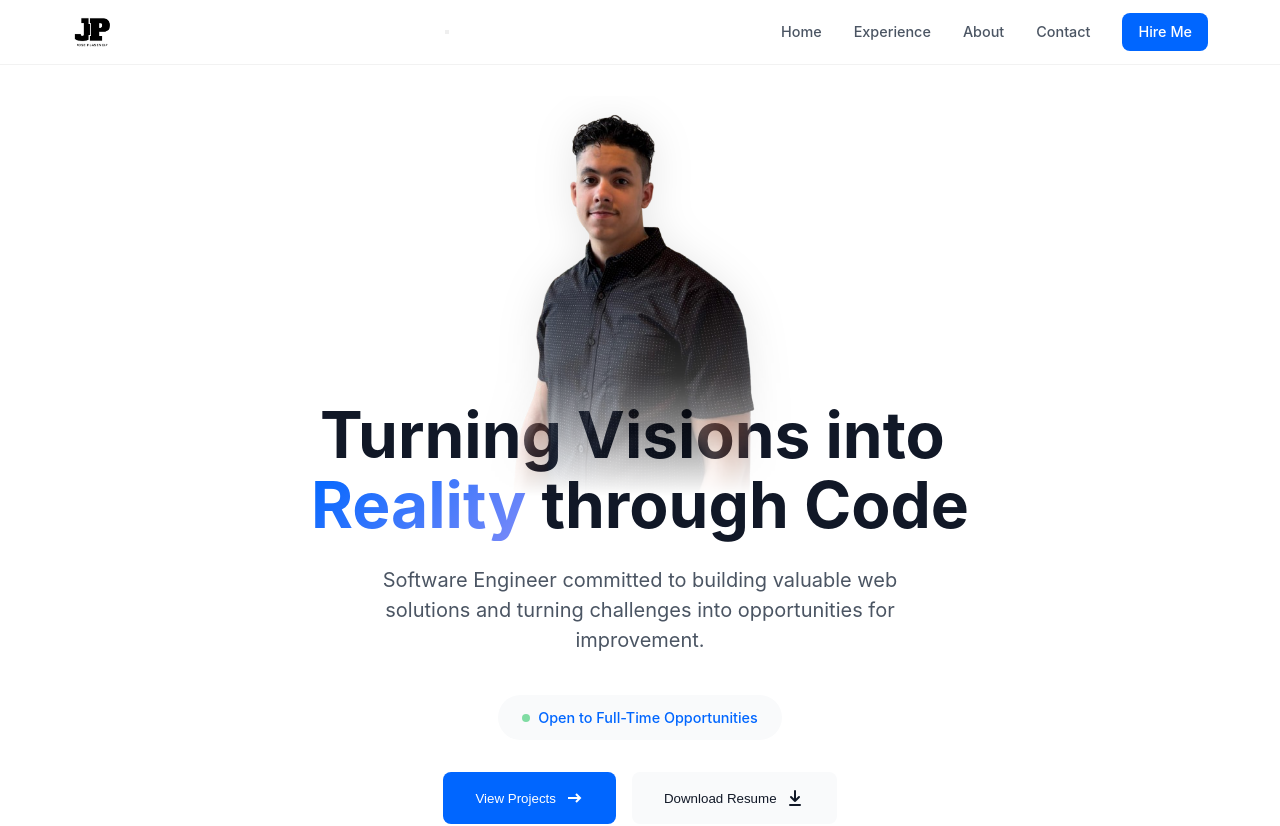
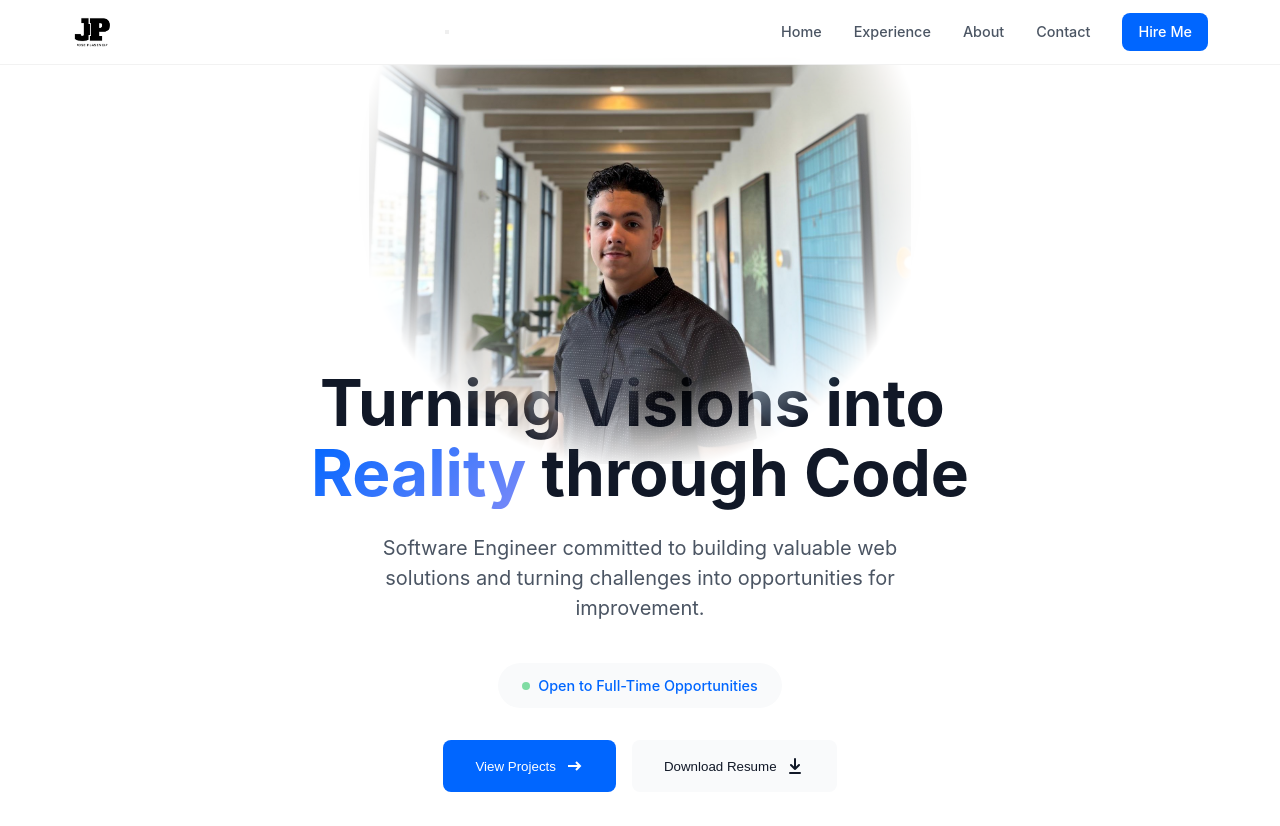
Before and after one commit to Josejpd3/plasencia.dev, a Next.js app: page / in a window 1280 px wide. Shown: the top 826 px of the page. Built offline with nearby package versions, Linux system fonts and the light colour scheme.

Commit message:
feat: Update Hero section portrait with new image and styling

```diff
--- a/src/app/components/Hero/Hero.css
+++ b/src/app/components/Hero/Hero.css
@@ -15,19 +15,19 @@
 }
 
 .portrait {
-  width: 400px;
+  width: 600px;
   height: 400px;
   object-fit: contain;
   filter: drop-shadow(0 4px 20px rgba(0, 0, 0, 0.1));
-  -webkit-mask-image: linear-gradient(to bottom,
-      black 50%,
-      rgba(0, 0, 0, 0.8) 70%,
-      transparent 100%
+  -webkit-mask-image: radial-gradient(circle at 50% 40%, /* x% y% */
+      black 30%,
+      rgba(0, 0, 0, 0.8) 50%,
+      transparent 70%
   );
-  mask-image: linear-gradient(to bottom,
-      black 50%,
-      rgba(0, 0, 0, 0.8) 70%,
-      transparent 100%
+  mask-image: radial-gradient(circle at 50% 30%, /* x% y% */
+      black 30%,
+      rgba(0, 0, 0, 0.8) 50%,
+      transparent 70%
   );
   min-width: 400px;
   max-width: none;
@@ -192,7 +192,7 @@
 
     .portrait {
       width: 300px;
-      height: 300px;
+      height: 200px;
       min-width: 300px;
       position: relative;
     }
--- a/src/app/components/Hero/Hero.tsx
+++ b/src/app/components/Hero/Hero.tsx
@@ -19,7 +19,7 @@ export default function Hero() {
   return (
     <section className="hero">
       <div className="portrait-container">
-        <img src="/images/portrait.png" alt="Jose Plasencia" className="portrait" />
+        <img src="/images/portrait2.jpg" alt="Jose Plasencia" className="portrait" />
       </div>
 
 
--- a/src/app/globals.css
+++ b/src/app/globals.css
@@ -23,6 +23,7 @@ body {
 main {
   max-width: 1200px;
   margin: 0 auto;
+  margin-top: -2rem;
   padding: 6rem 2rem 4rem;
 }
 
```
Also changed, not shown: public/images/portrait2.jpg (added).
